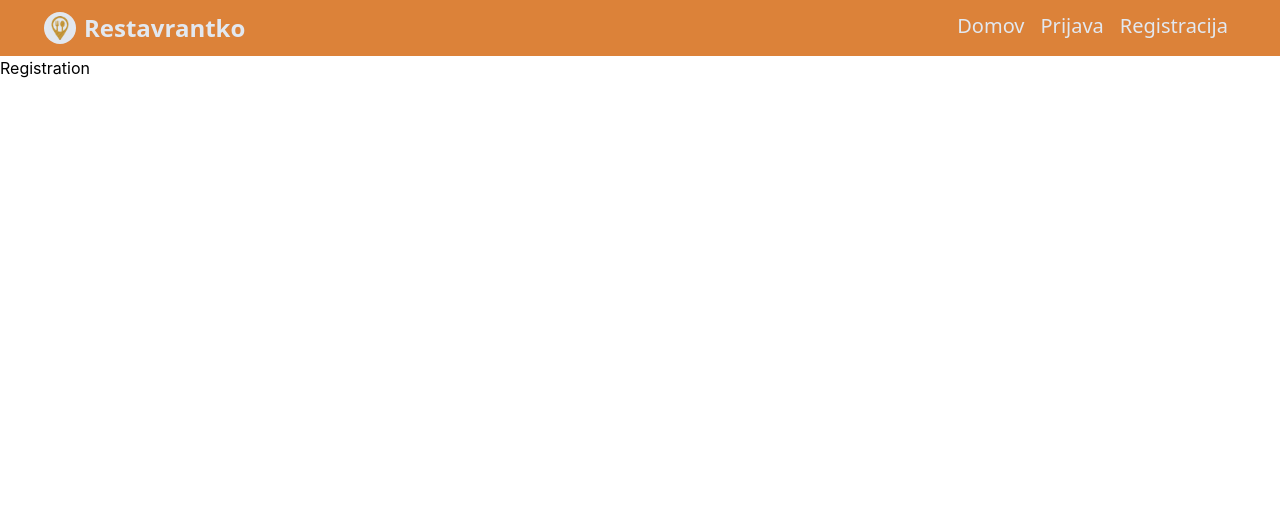
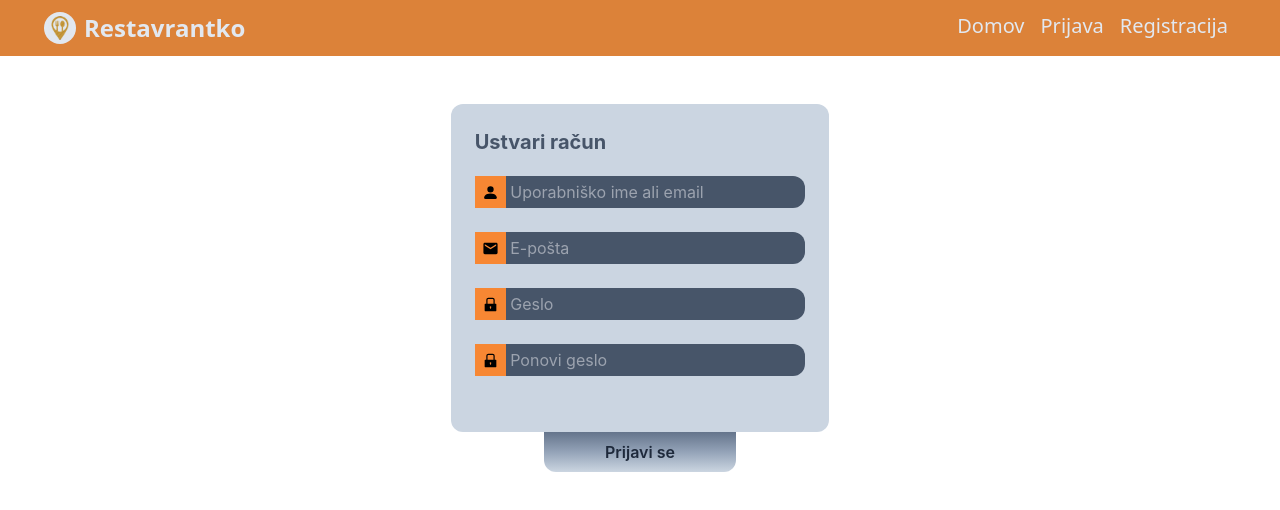
Before and after one commit to zagec/Projektna-naloga, a React (Create React App) app in the folder frontend/: page /register in a window 1280 px wide. Shown: the top 510 px of the page. Built offline with nearby package versions, Linux system fonts and the light colour scheme.

Commit message:
login, registration

```diff
--- a/frontend/src/components/Login.js
+++ b/frontend/src/components/Login.js
@@ -1,8 +1,67 @@
+// import Button from './Button';
+import { useContext, useState, userContext } from 'react';
+import { UserContext } from '../userContext';
+import { IoPersonCircleSharp } from "react-icons/io5";
+import { AiFillLock } from "react-icons/ai";
+import { BsFillPersonFill } from "react-icons/bs";
+import {NavLink} from 'react-router-dom'
 import React from 'react'
 
 const Login = () => {
+    const [username, setUsername] = useState('');
+    const [password, setPassword] = useState('');
+    const [error, setError] = useState("");
+    const userContext = useContext(UserContext);
+
+    async function login(e){
+        e.preventDefault();
+        const res = await fetch("http://localhost:3001/users/login", {
+            method: "POST",
+            credentials: "include",
+            headers: { 'Content-Type': 'application/json'},
+            body: JSON.stringify({
+                username: username,
+                password: password
+            })
+        });
+        const data = await res.json();
+        if(data._id !== undefined){
+            userContext.setUserContext(data);
+            window.location.href="/";
+        } else {
+            setUsername("");
+            setPassword("");
+            setError("Invalid username or password");
+        }
+    }
+
   return (
-    <div>Login</div>
+    <div className='mt-12'>
+        <div className='ml-auto mr-auto w-1/3'>
+            <form className="ml-auto mr-auto" onSubmit={login}>
+                <div className='bg-slate-300 px-6 rounded-xl'>
+                    <IoPersonCircleSharp className='ml-auto mr-auto ' size={50}/>
+                    <div className="mb-6 flex mt-5">
+                        <div className='bg-sunshine w-8 text-center'><BsFillPersonFill className='pt-2 ml-auto mr-auto' size={25}/></div>
+                        <input className='w-11/12 text-base p-1 bg-slate-600 text-white rounded-r-xl' type="text" id="username" placeholder='Uporabniško ime ali email' name="username" required value={username} onChange={(e) => (setUsername(e.target.value))} /><br />
+                    </div>
+                    <div className="mb-2 flex">
+                        <div className='bg-sunshine w-8 text-center'><AiFillLock className='pt-2 ml-auto mr-auto' size={25} /></div>
+                        <input className='w-11/12 text-base p-1 bg-slate-600 text-white rounded-r-xl' type="password" id="password"placeholder='Geslo' name="password" required value={password} onChange={(e) => (setPassword(e.target.value))}/><br />
+                    </div>
+                    <label className='text-sm text-red-700 font-bold ml-8 animate-pulse'>{error}</label>
+                    <div className='flex'>
+                    <div className='text-xs pb-3 ml-4 text-blue-700 hover:cursor-pointer hover:animate-pulse'><NavLink to='/register'>Pozabljeno geslo?</NavLink></div>
+                        <div className='text-xs pb-3 ml-auto mr-4 text-blue-700 hover:cursor-pointer hover:animate-pulse'><NavLink to='/register'>Še nimate računa? Registrirajte se!</NavLink></div>
+                    </div>
+                </div>
+                <div className='w-48  ml-auto mr-auto'>
+
+                <button type="submit" name="send" className="bg-gradient-to-b from-slate-500 via-slate-400 to-slate-300 p-2 rounded-b-xl text-base text-center font-semibold w-48 text-slate-800">Prijavi se</button>
+                </div>
+            </form>
+        </div>
+    </div>
   )
 }
 
--- a/frontend/src/components/Registration.js
+++ b/frontend/src/components/Registration.js
@@ -1,8 +1,77 @@
+import { useContext, useState, userContext } from 'react';
+import { UserContext } from '../userContext';
+import { IoPersonCircleSharp } from "react-icons/io5";
+import { AiFillLock } from "react-icons/ai";
+import { BsFillPersonFill } from "react-icons/bs";
+import { MdEmail } from "react-icons/md";
+import {NavLink} from 'react-router-dom'
 import React from 'react'
 
 const Registration = () => {
+    const [username, setUsername] = useState([]);
+    const [password, setPassword] = useState([]);
+    const [email, setEmail] = useState([]);
+    const [repPassword, setRepPassword] = useState([]);
+    const [error, setError] = useState([]);
+
+    async function register(e){
+        e.preventDefault();
+        const res = await fetch("http://localhost:3001/users", {
+            method: 'POST',
+            credentials: 'include',
+            headers: { 'Content-Type': 'application/json' },
+            body: JSON.stringify({
+                email: email,
+                username: username,
+                password: password,
+                repPassword: repPassword
+            })
+        });
+        const data = await res.json();
+        if(data._id !== undefined){
+            window.location.href="/login";
+        }
+        else{
+            setUsername("");
+            setPassword("");
+            setEmail("");
+            setError("Registration failed");
+        }
+    }
+
   return (
-    <div>Registration</div>
+      <div className='mt-12 ml-auto mr-auto px-6 w-1/3 '>
+        <form className="ml-auto  mr-auto " onSubmit={register}>
+            <div className='bg-slate-300 p-6 rounded-xl'>
+                <div className='font-bold text-xl text-slate-600'>
+                    Ustvari račun
+                </div>
+                <div className="mb-6 flex mt-5">
+                    <div className='bg-sunshine w-8 text-center'><BsFillPersonFill className='pt-2 ml-auto mr-auto' size={25}/></div>
+                    <input className='w-11/12 text-base p-1 bg-slate-600 text-white rounded-r-xl' type="text" id="username" placeholder='Uporabniško ime ali email' name="username" required value={username} onChange={(e) => (setUsername(e.target.value))} /><br />
+                </div>
+                <div className="mb-6 flex">
+                    <div className='bg-sunshine w-8 text-center'><MdEmail className='pt-2 ml-auto mr-auto' size={25} /></div>
+                    <input className='w-11/12 text-base p-1 bg-slate-600 text-white rounded-r-xl' type="text" id="mail"placeholder='E-pošta' name="mail" value={email} onChange={(e)=>(setEmail(e.target.value))} required/><br />
+                    <label className="error" id="mailErr"></label><br />
+                </div>
+                <div className="mb-6 flex">
+                    <div className='bg-sunshine w-8 text-center'><AiFillLock className='pt-2 ml-auto mr-auto' size={25} /></div>
+                    <input className='w-11/12 text-base p-1 bg-slate-600 text-white rounded-r-xl' type="password" id="password"placeholder='Geslo' name="password" required value={password} onChange={(e) => (setPassword(e.target.value))}/><br />
+                </div>
+                <div className="mb-2 flex">
+                    <div className='bg-sunshine w-8 text-center'><AiFillLock className='pt-2 ml-auto mr-auto' size={25} /></div>
+                    <input className='w-11/12 text-base p-1 bg-slate-600 text-white rounded-r-xl' type="password" id="repPassword"placeholder='Ponovi geslo' name="repPassword" value={repPassword} onChange={(e)=>(setRepPassword(e.target.value))} required /><br />
+                    <label className="error" id="repPswrdErr"></label> <br />
+                </div>
+                <label className='text-sm text-red-700 ml-8 animate-pulse'>{error}</label>
+            </div>
+            <div className='w-48  ml-auto mr-auto'>
+
+                <button type="submit" name="send" className="bg-gradient-to-b from-slate-500 via-slate-400 to-slate-300 p-2 rounded-b-xl text-base text-center font-semibold w-48 text-slate-800">Prijavi se</button>
+                </div>
+        </form>
+      </div>
   )
 }
 
--- a/frontend/tailwind.config.js
+++ b/frontend/tailwind.config.js
@@ -13,6 +13,13 @@ module.exports = {
       powder: '#8FD8D2',
       warm: '#DF744A',
       lemon: '#DC8239',
+      sunshine: '#F78733',
+      earth: '#DAAD86',
+      earth2: '#7F6B5A',
+      blueish: '#659DBD',
+      inherit: colors2.inherit,
+      current: colors2.current,
+      transparent: colors2.transparent,
       black: colors2.black,
       white: colors2.white,
       slate: colors2.slate,
@@ -38,7 +45,11 @@ module.exports = {
       pink: colors2.pink,
       rose: colors2.rose,
     },
-    extend: {},
+    extend: {
+      backgroundImage: {
+        'split-white-black': "linear-gradient(to bottom, white 50% , #fdba74 50%);"
+      }
+    },
   },
   plugins: [],
 }
```
Also changed, not shown: frontend/public/person_icon.jpg (added), frontend/public/person_icon.png (added).
